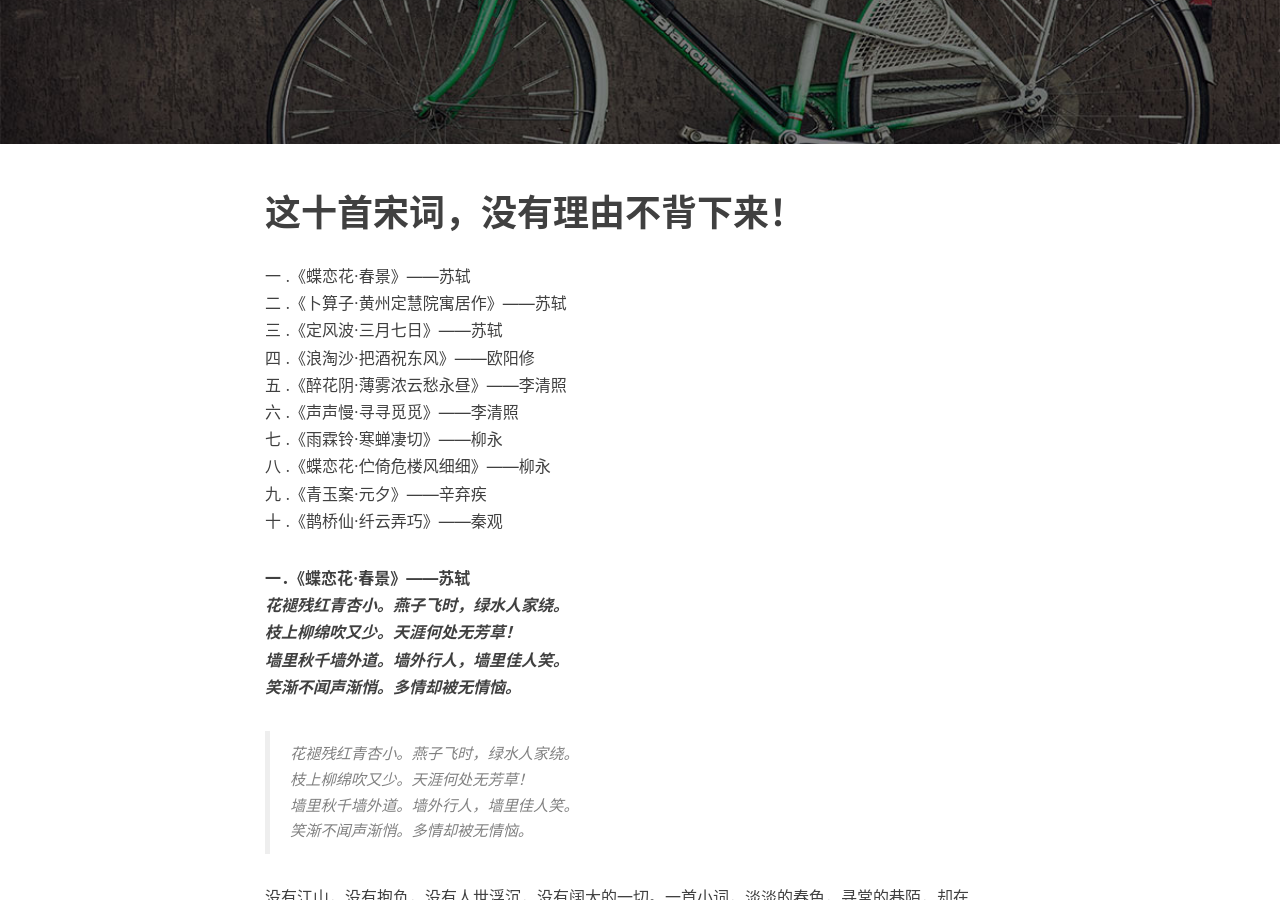
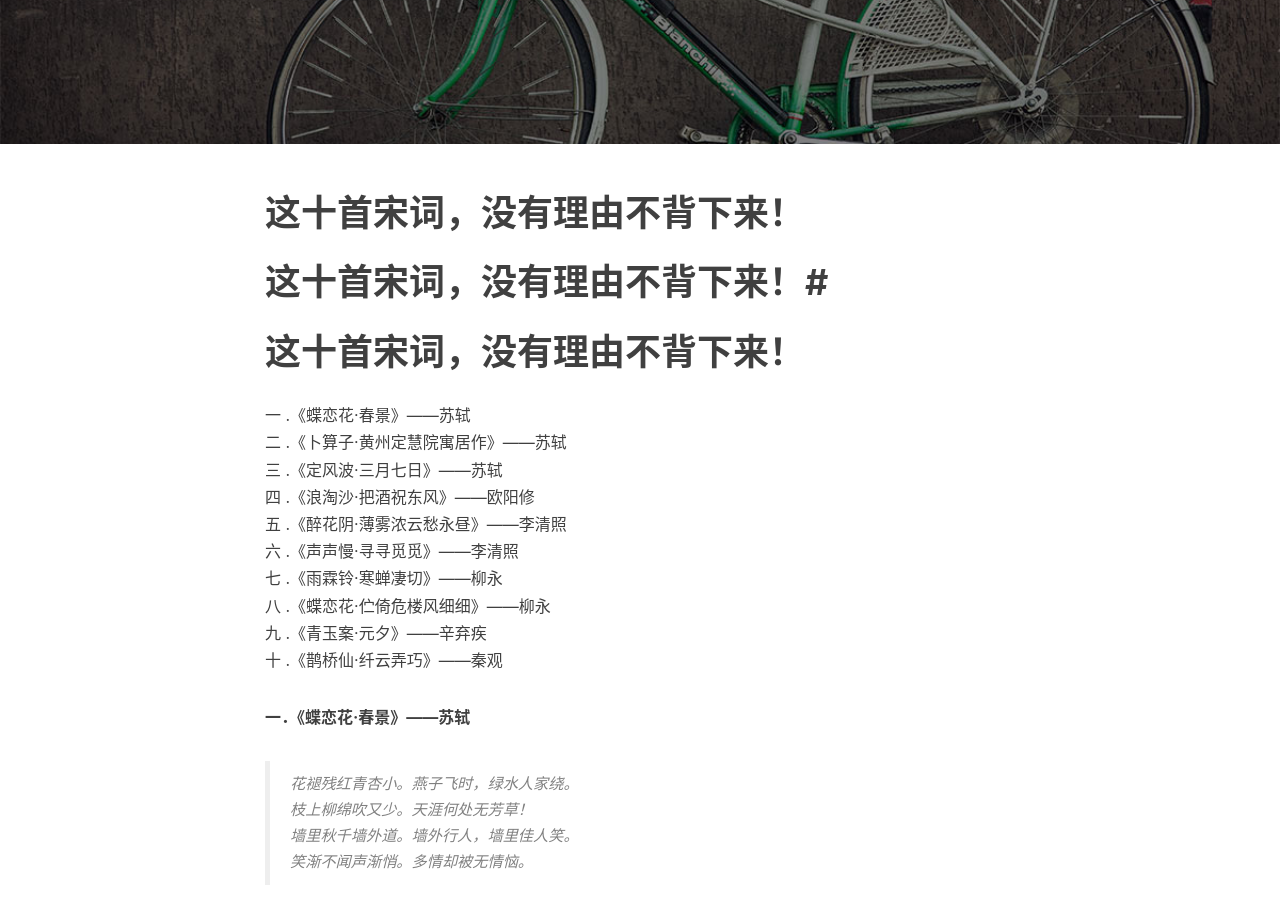
Before and after one commit to whybingo3/whybingo3.github.io, a Jekyll site: the page built from _posts/2016-12-30-十首宋词.md, in a window 1280 px wide and 900 px high, scrolled down 279 px. Built offline with Jekyll 4.4.1, drawn with Linux system fonts in a browser that asks for light colours; nearby versions of some CDN libraries; our own code applies the rules of GitHub Pages for plain Markdown files; comment, search, counter and statistics services are not loaded.

Commit message:
十首宋词

```diff
--- a/_config.yml
+++ b/_config.yml
@@ -69,8 +69,8 @@ duoshuo_share: true                     # set to false if you want to use Commen
 # ba_track_id: [your track id]
 
 # Google Analytics
-ga_track_id: 'UA-49627206-1'            # Format: UA-xxxxxx-xx
-ga_domain: huangxuan.me
+# ga_track_id: 'UA-49627206-1'            # Format: UA-xxxxxx-xx
+# ga_domain: huangxuan.me
 
 
 
--- a/_posts/2016-12-30-十首宋词.md
+++ b/_posts/2016-12-30-十首宋词.md
@@ -1,6 +1,10 @@
 
 # 这十首宋词，没有理由不背下来！
 
+# 这十首宋词，没有理由不背下来！#
+
+这十首宋词，没有理由不背下来！
+===
 
 
 
@@ -16,11 +20,6 @@
 十 .《鹊桥仙·纤云弄巧》——秦观
 
 **一．《蝶恋花·春景》——苏轼**
-***花褪残红青杏小。燕子飞时，绿水人家绕。
-枝上柳绵吹又少。天涯何处无芳草！
-墙里秋千墙外道。墙外行人，墙里佳人笑。
-笑渐不闻声渐悄。多情却被无情恼。***
-
 
 > 花褪残红青杏小。燕子飞时，绿水人家绕。
 枝上柳绵吹又少。天涯何处无芳草！
```
